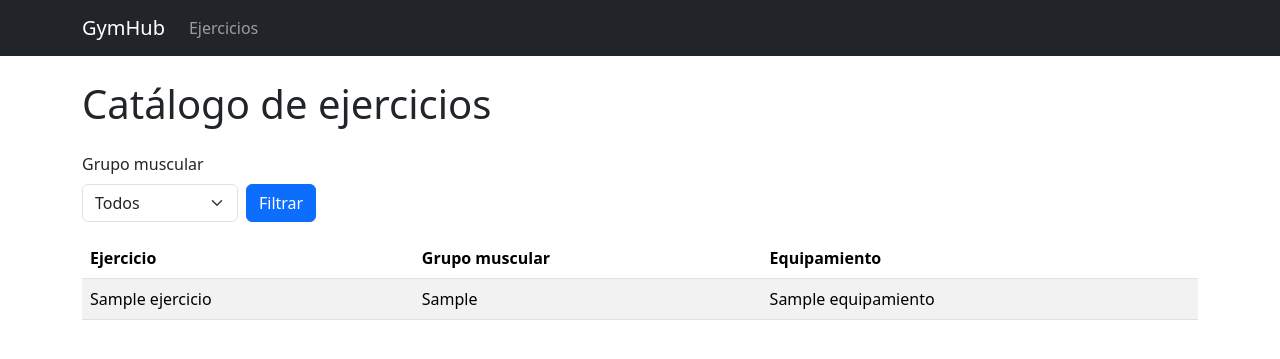
After one commit to esteban-ibanez/GymHub, a Python web app: template app/features/ejercicios/templates/ejercicios/catalogo.html in a window 1280 px wide. The commit adds this page. Shown: the top 359 px of the page. Run offline with Jinja, Linux system fonts and the light colour scheme; the template is opened without the code that fills it: most values are stand-ins (such as "Sample title", 1, 10 or a date in 2020).

Commit message:
#9 Añade la página del catálogo con el filtro por grupo muscular
Registra el blueprint de ejercicios y enlaza el catálogo en el menú.

Co-Authored-By: Claude Opus 5.5 <noreply@anthropic.com>

```diff
--- a/app/__init__.py
+++ b/app/__init__.py
@@ -36,9 +36,11 @@ def crear_app(clase_config=Config):
 
 def registrar_blueprints(app):
     """Registra los módulos de app/features/. Cada work item añade aquí el suyo."""
+    from app.features.ejercicios import ejercicios_bp
     from app.features.portada import portada_bp
 
     app.register_blueprint(portada_bp)
+    app.register_blueprint(ejercicios_bp)
 
 
 def registrar_errores(app):
--- /dev/null
+++ b/app/features/ejercicios/templates/ejercicios/catalogo.html
@@ -0,0 +1,48 @@
+{% extends "base.html" %}
+
+{% block titulo %}GymHub — Catálogo de ejercicios{% endblock %}
+
+{% block contenido %}
+  <h1>Catálogo de ejercicios</h1>
+
+  {# Formulario GET: el filtro va en la URL, así se puede recargar o compartir. #}
+  <form method="get" class="row g-2 align-items-end my-3">
+    <div class="col-auto">
+      <label for="grupo" class="form-label">Grupo muscular</label>
+      <select id="grupo" name="grupo" class="form-select">
+        <option value="">Todos</option>
+        {% for grupo in grupos %}
+          <option value="{{ grupo }}" {% if grupo == grupo_elegido %}selected{% endif %}>
+            {{ grupo|capitalize }}
+          </option>
+        {% endfor %}
+      </select>
+    </div>
+    <div class="col-auto">
+      <button type="submit" class="btn btn-primary">Filtrar</button>
+    </div>
+  </form>
+
+  {% if ejercicios %}
+    <table class="table table-striped">
+      <thead>
+        <tr>
+          <th>Ejercicio</th>
+          <th>Grupo muscular</th>
+          <th>Equipamiento</th>
+        </tr>
+      </thead>
+      <tbody>
+        {% for ejercicio in ejercicios %}
+          <tr>
+            <td>{{ ejercicio.nombre }}</td>
+            <td>{{ ejercicio.grupo_muscular|capitalize }}</td>
+            <td>{{ ejercicio.equipamiento or "—" }}</td>
+          </tr>
+        {% endfor %}
+      </tbody>
+    </table>
+  {% else %}
+    <div class="alert alert-info">No hay ejercicios para este grupo muscular.</div>
+  {% endif %}
+{% endblock %}
--- a/app/templates/base.html
+++ b/app/templates/base.html
@@ -10,6 +10,11 @@
   <nav class="navbar navbar-expand-lg navbar-dark bg-dark">
     <div class="container">
       <a class="navbar-brand" href="{{ url_for('portada.inicio') }}">GymHub</a>
+      <ul class="navbar-nav me-auto">
+        <li class="nav-item">
+          <a class="nav-link" href="{{ url_for('ejercicios.catalogo') }}">Ejercicios</a>
+        </li>
+      </ul>
     </div>
   </nav>
 
```
Also changed, not shown: app/features/ejercicios/__init__.py (+11 -0 lines), app/features/ejercicios/routes.py (added, +21 -0 lines), app/features/ejercicios/tests/test_rutas.py (added, +47 -0 lines).
